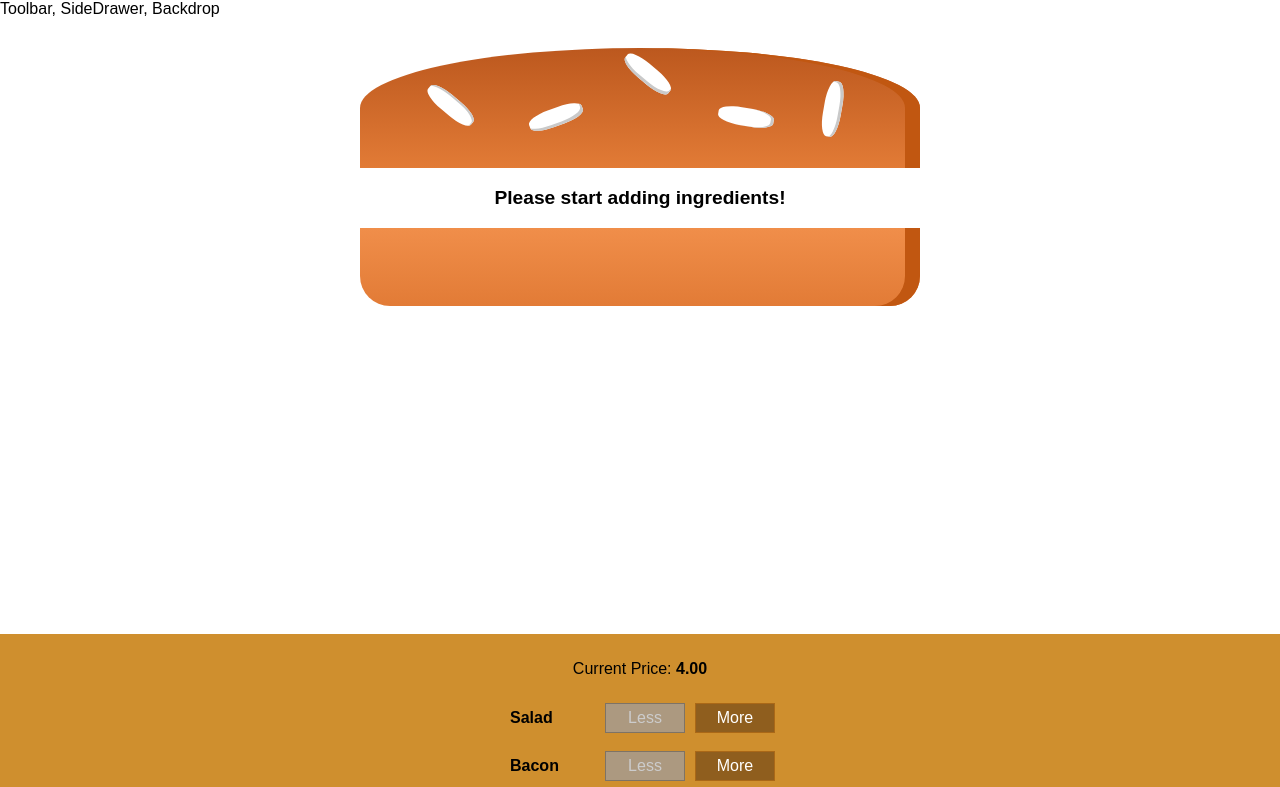
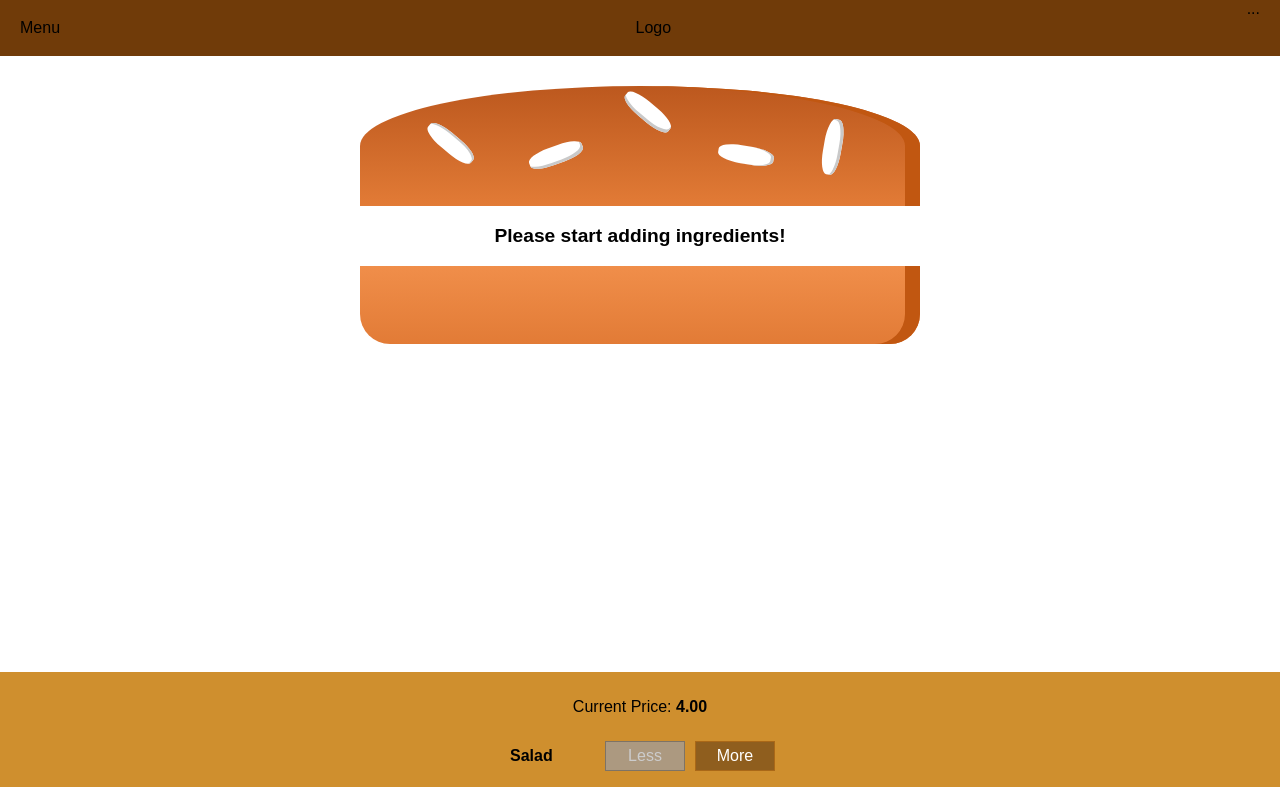
Before and after one commit to TanyaSashyna/burger-app, a React (Create React App) app: page / in a window 1280 px wide. Shown: the top 787 px of the page. Built offline with nearby package versions, Linux system fonts and the light colour scheme.

Commit message:
Added toolbar

```diff
--- a/src/components/Layout/Layout.css
+++ b/src/components/Layout/Layout.css
@@ -1,3 +1,3 @@
 .content {
-    margin-top: 16px;
+    margin-top: 72px;
 }
--- a/src/components/Layout/Layout.js
+++ b/src/components/Layout/Layout.js
@@ -2,12 +2,14 @@ import React from 'react';
 
 import Aux from '../../hoc/Aux';
 import './Layout.css';
+import Toolbar from '../Navigation/Toolbar/Toolbar';
 
 const layout = props => (
     <Aux>
-        <div>
+        <Toolbar/>
+        {/* <div>
             Toolbar, SideDrawer, Backdrop
-        </div>
+        </div> */}
         <main className="content">
             {props.children}
         </main>
--- /dev/null
+++ b/src/components/Navigation/Toolbar/Toolbar.css
@@ -0,0 +1,18 @@
+.Toolbar {
+    height: 56px;
+    width: 100%;
+    position: fixed;
+    top: 0;
+    left: 0;
+    background-color: #703b09;
+    display: flex;
+    justify-content: space-between;
+    align-items: center;
+    padding: 0 20px;
+    box-sizing: border-box;
+    z-index: 90;
+}
+
+.Toolbar nav {
+    height: 100%;
+}
--- /dev/null
+++ b/src/components/Navigation/Toolbar/Toolbar.js
@@ -0,0 +1,16 @@
+import React from 'react';
+
+import './Toolbar.css';
+
+const toolbar = props => (
+    <header className='Toolbar'>
+        <div>Menu</div>
+        <div>Logo</div>
+        <nav>
+            ...
+            {/* <ul>...</ul> */}
+        </nav>
+    </header>
+);
+
+export default toolbar;
```
